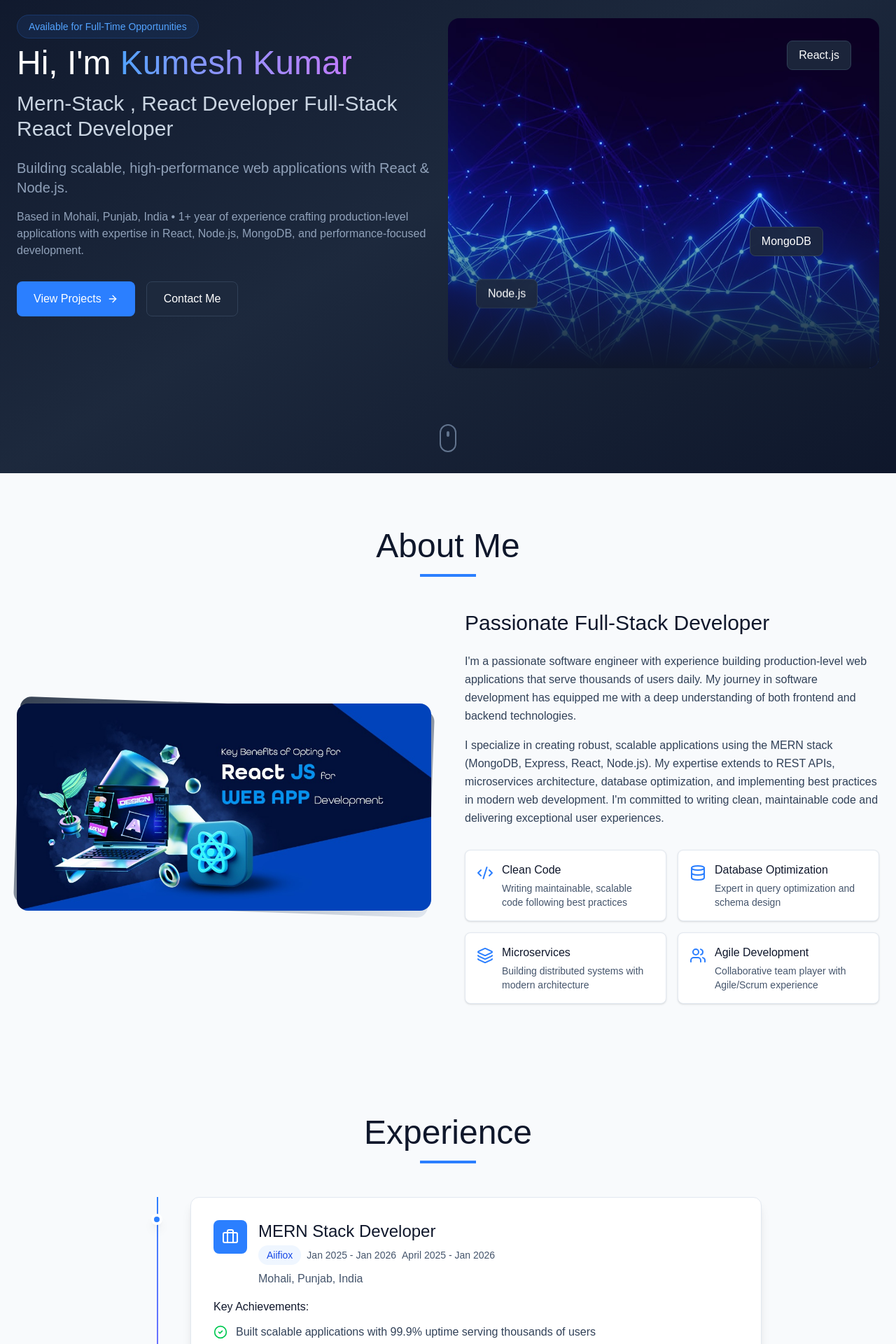
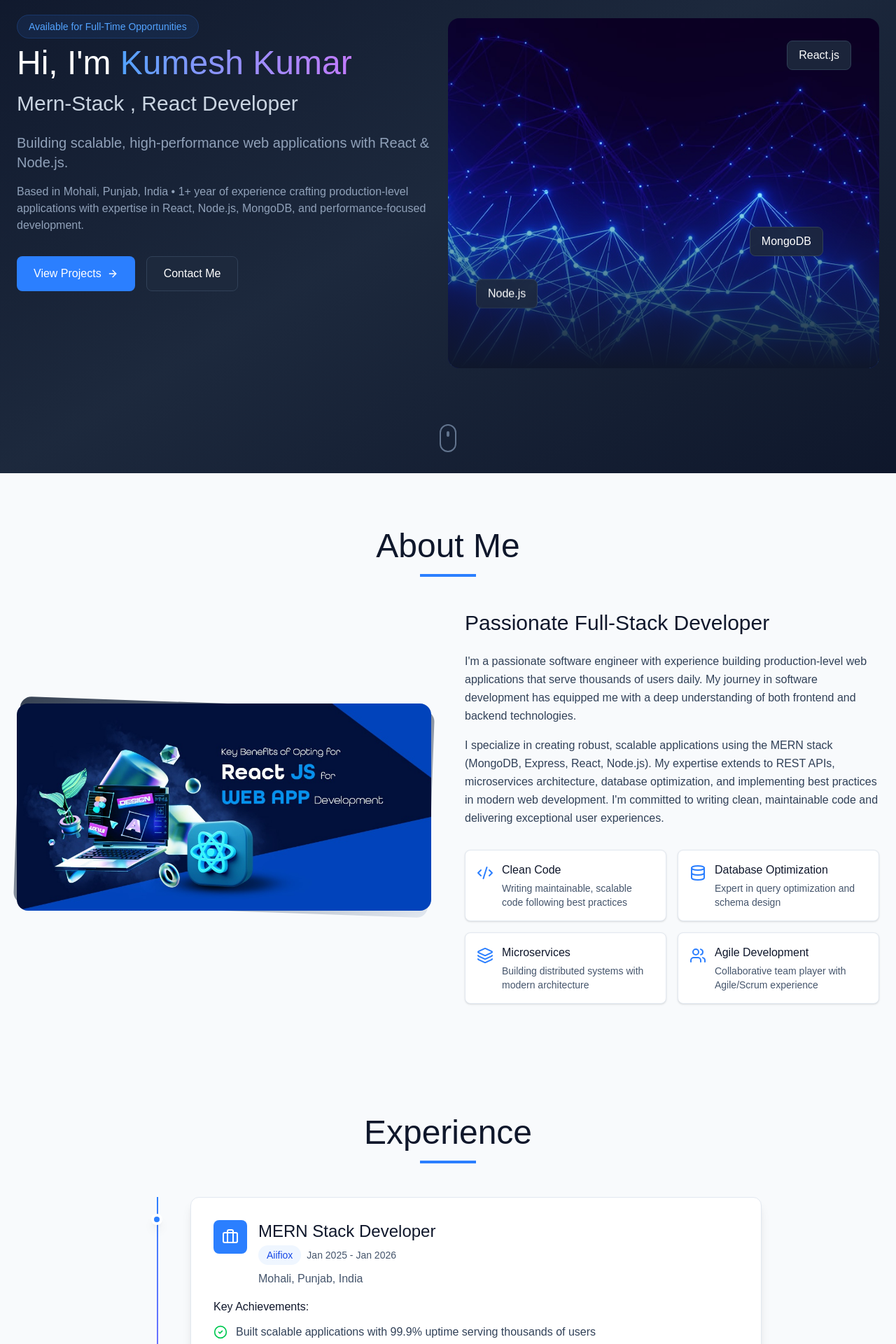
Before and after one commit to Kumesh-kumar/PORTFOLIO, a Next.js app: page / in a window 1280 px wide. Shown: the part 180-2100 px from the top of the page at 70% size. Built offline with nearby package versions, Linux system fonts and the light colour scheme; no server answers.

Commit message:
update header

```diff
--- a/Sections/Experience.jsx
+++ b/Sections/Experience.jsx
@@ -60,7 +60,7 @@ const Experience = () => {
                                                 Aiifiox
                                             </span>
                                             <span className="text-sm">Jan 2025 - Jan 2026</span>
-                                            <span className="text-sm">April 2025 - Jan 2026</span>
+
                                         </div>
                                         <p className="text-slate-600">
                                             Mohali, Punjab, India
--- a/Sections/Header.jsx
+++ b/Sections/Header.jsx
@@ -43,7 +43,7 @@ const Header = () => {
                             className="text-2xl lg:text-3xl mb-6 text-slate-300"
                         >
                             Mern-Stack , React Developer
-                            Full-Stack React Developer
+
                         </motion.h2>
                         <motion.p
                             initial={{ opacity: 0, y: 20 }}
```
